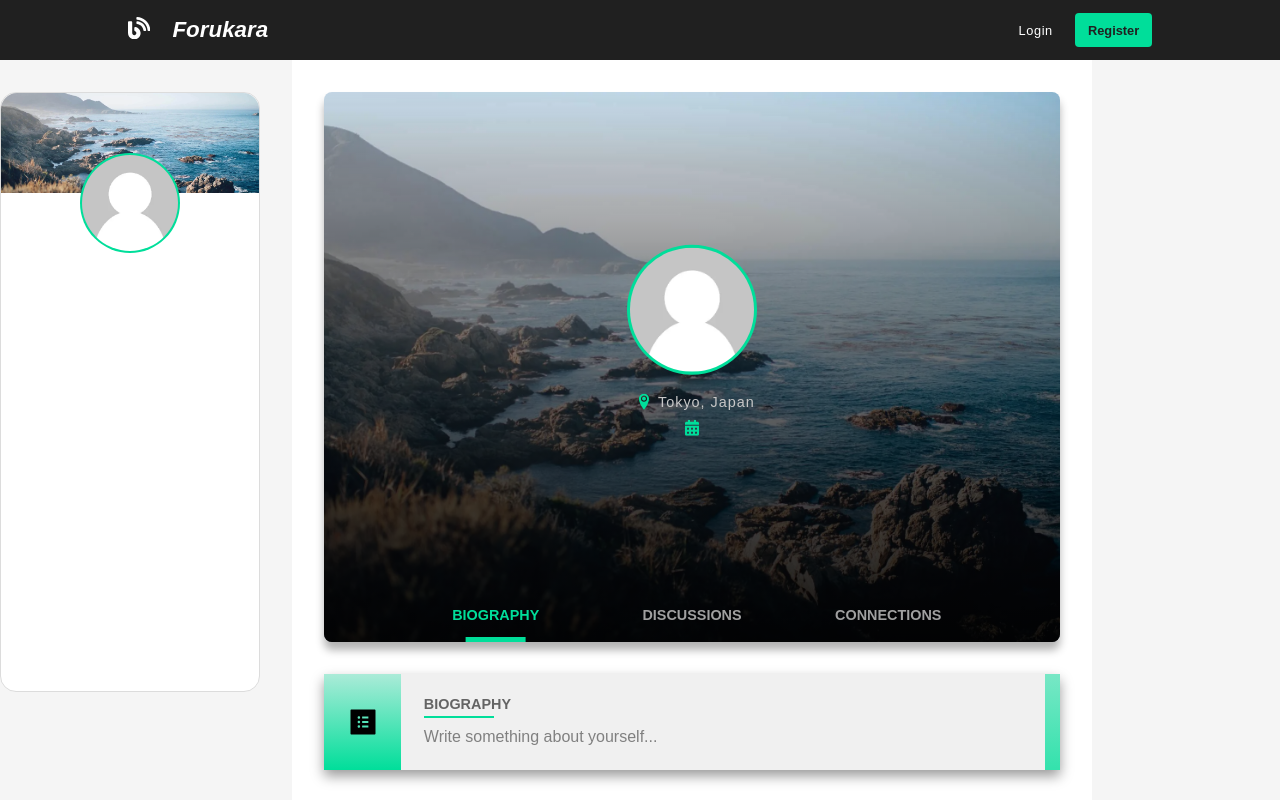
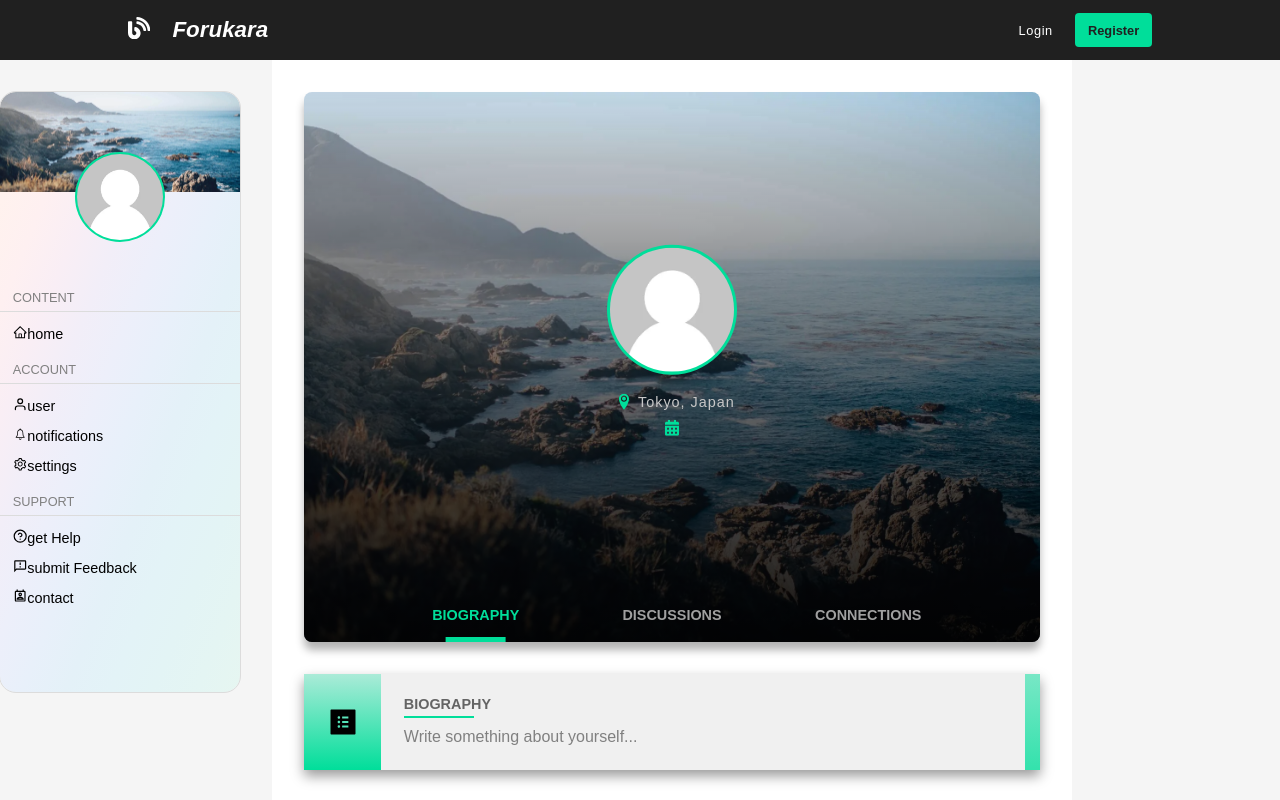
Before and after one commit to davidjpy/forukara, a React (Create React App) app in the folder frontend/: page /profile/1 in a window 1280 px wide. Built offline with nearby package versions, Linux system fonts and the light colour scheme; no server answers.

Commit message:
Add generic list component

```diff
--- /dev/null
+++ b/frontend/src/common/generic/List.tsx
@@ -0,0 +1,30 @@
+import { ReactNode } from 'react';
+
+interface ListProps<T> {
+    item: Array<T>;
+    render: (item: T) => ReactNode;
+    keyExtractor: (item: T) => string;
+    listRole: 'list' | 'tablist';
+    listItemRole: 'listitem' | 'tab';
+};
+
+// Generic list component
+const List = <T,>({ item, render, keyExtractor, listRole, listItemRole }: ListProps<T>) => {
+    return (
+        <ul role={listRole}>
+            {item.map((item) => {
+                return (
+                    <li
+                        key={keyExtractor(item)}
+                        role={listItemRole}
+                        aria-controls={keyExtractor(item)}
+                    >
+                            {render(item)}
+                    </li>
+                )
+            })}
+        </ul>
+    );
+}
+
+export default List;
--- a/frontend/src/common/layout/Layout.css
+++ b/frontend/src/common/layout/Layout.css
@@ -20,12 +20,12 @@
 .leftmenu__wrapper {
     position: relative;
     margin: 2rem 2rem 2rem auto;
-    min-width: 260px;
-    width: 260px;
+    min-width: 240px;
+    width: 240px;
     height: 600px;
     border-radius: 16px;
-    background-color: white;
-    border: 1px solid rgb(220, 220, 220);
+    background-image: linear-gradient(to left top, #e6f6f1, #e4f5f3, #e3f4f5, #e3f3f7, #e4f1f8, #e8f0fa, #edeffa, #f2eef8, #f9eef5, #fef0f1, #fff2ee, #fdf5ed);
+    outline: 1px solid rgb(220, 220, 220);
 }
 
 .leftmenu__background {
@@ -42,10 +42,9 @@
     transform: translate(-50%, 0);
     position: absolute;
     border-radius: 50%;
-    overflow: hidden;
     background-color: var(--green-alien-light);
-    width: 100px;
-    height: 100px;
+    width: 90px;
+    height: 90px;
 }
 
 .leftmenu__wrapper figure img {
@@ -54,6 +53,47 @@
     height: 96%;
     margin: 2%;
     object-fit: contain;
+}
+
+.leftmenu__wrapper figure figcaption {
+    color: var(--green-alien-deep);
+    text-align: center;
+    margin: 0.3rem;
+    font-size: 1.2rem;
+    font-weight: 600;
+}
+
+.leftmenu__tablist {
+    position: absolute;
+    top: 33%;
+    width: 100%;
+}
+
+.leftmenu__tablist section header {
+    margin: 1.2rem 0.8rem 0.4rem 0.8rem;
+}
+
+.leftmenu__tablist section header h1 {
+    font-weight: 100;
+    text-transform: uppercase;
+    font-size: 0.8rem;
+    color: var(--gray-deep);
+}
+
+.leftmenu__tablist ul {
+    list-style-type: none;
+}
+
+.leftmenu__tablist section li {
+    font-size: 0.9rem;
+    padding: 0.8rem 0.8rem 0 0.8rem;
+    cursor: pointer;
+    user-select: none;
+}
+
+.leftmenu__divider {
+    width: 100%;
+    border-top: 1px solid rgb(220, 220, 220);
 }
 
 /* =========================================================================================== */
--- a/frontend/src/common/layout/LeftMenu.tsx
+++ b/frontend/src/common/layout/LeftMenu.tsx
@@ -1,8 +1,13 @@
 import { FC } from 'react';
+import { AiOutlineHome, AiOutlineSetting } from 'react-icons/ai';
+import { FiUser, FiHelpCircle } from 'react-icons/fi';
+import { IoIosNotificationsOutline } from 'react-icons/io';
+import { MdOutlineFeedback, MdOutlinePermContactCalendar } from 'react-icons/md';
 
 import { useAppSelector } from '@app/hooks';
 import default_background from '@media/images/default_background.webp';
 import default_avatar from '@media/images/default_avatar.webp';
+import List from '@common/generic/List';
 
 const LeftMenu: FC = () => {
 
@@ -16,7 +21,59 @@ const LeftMenu: FC = () => {
                 />
                 <figure>
                     <img alt='profile avatar' src={!user?.avatar ? default_avatar : user?.avatar} />
+                    <figcaption>{user?.username}</figcaption>
                 </figure>
+                <div className='leftmenu__tablist'>
+                    <section>
+                        <header style={{ marginTop: 0 }}>
+                            <h1>Content</h1>
+                        </header>
+                        <div className='leftmenu__divider'></div>
+                        <List
+                            item={[
+                                { tab: 'home', icon: <AiOutlineHome /> }
+                            ]}
+                            render={(item: { tab: string; icon: JSX.Element; }) => <>{item.icon}{item.tab}</>}
+                            keyExtractor={({ tab }) => tab}
+                            listRole='tablist'
+                            listItemRole='tab'
+                        />
+                    </section>
+                    <section>
+                        <header>
+                            <h1>Account</h1>
+                        </header>
+                        <div className='leftmenu__divider'></div>
+                        <List
+                            item={[
+                                { tab: 'user', icon: <FiUser /> },
+                                { tab: 'notifications', icon: <IoIosNotificationsOutline />},
+                                { tab: 'settings', icon: <AiOutlineSetting />}
+                            ]}
+                            render={(item: { tab: string; icon: JSX.Element; }) => <>{item.icon}{item.tab}</>}
+                            keyExtractor={({ tab }) => tab}
+                            listRole='tablist'
+                            listItemRole='tab'
+                        />
+                    </section>
+                    <section>
+                        <header>
+                            <h1>Support</h1>
+                        </header>
+                        <div className='leftmenu__divider'></div>
+                        <List
+                            item={[
+                                { tab: 'get Help', icon: <FiHelpCircle /> },
+                                { tab: 'submit Feedback', icon: <MdOutlineFeedback /> },
+                                { tab: 'contact', icon: <MdOutlinePermContactCalendar /> }
+                            ]}
+                            render={(item: { tab: string; icon: JSX.Element; }) => <>{item.icon}{item.tab}</>}
+                            keyExtractor={({ tab }) => tab}
+                            listRole='tablist'
+                            listItemRole='tab'
+                        />
+                    </section>
+                </div>
             </div>
         </section>
     );
--- a/frontend/src/index.css
+++ b/frontend/src/index.css
@@ -12,6 +12,7 @@
     --black-light: #202020;
     --green-alien-deep: #23ac83;
     --green-alien-light: #00DE9A;
+    --gray-deep: rgb(128, 128, 128);
     --red-error: #cc0000;
     --nav-height: 60px;
     --min-height: 800px;
```
